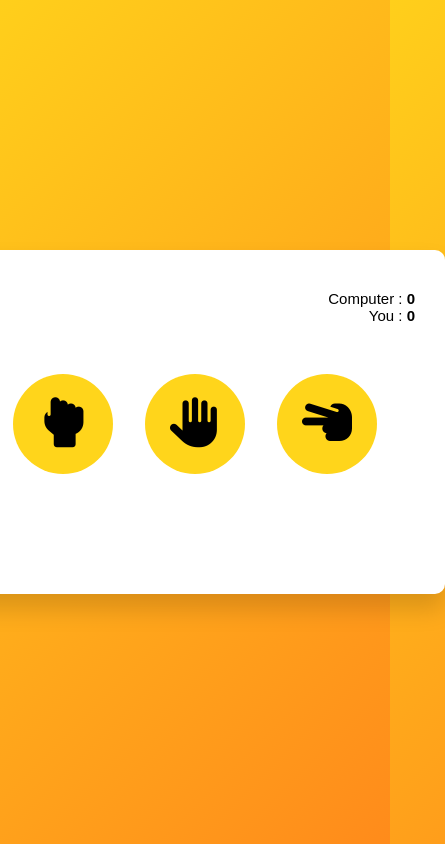
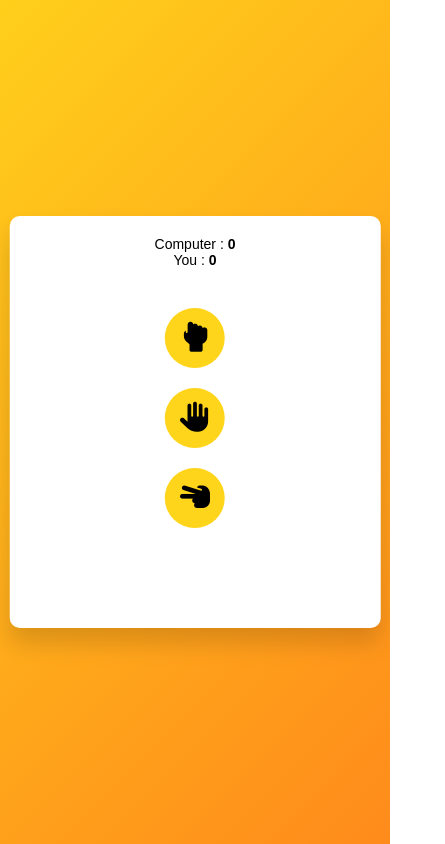
Before and after one commit to adarsh8358/Rock-Paper-Scissor-Game, a plain HTML site: page index.html in a window 390 px wide. Shown: the whole page, 445 px wide, since content can reach past the window. Drawn offline with Linux system fonts and the light colour scheme.

Commit message:
update 1

```diff
--- a/style.css
+++ b/style.css
@@ -1,72 +1,125 @@
 *,
 *:before,
-*:after{
+*:after {
   padding: 0;
   margin: 0;
   box-sizing: border-box;
 }
-body{
+
+body {
   height: 100vh;
-    background: linear-gradient(
-        135deg,
-        #ffcf1b,
-        #ff8b1b
-    );
+  background: linear-gradient(135deg, #ffcf1b, #ff8b1b);
 }
-.container{
-    width: 45%;
-    min-width: 500px;
+
+.container {
+  width: 90%;
+  max-width: 500px;
   background-color: #ffffff;
   padding: 40px 30px;
   position: absolute;
-    transform: translate(-50%,-50%);
+  transform: translate(-50%, -50%);
   top: 50%;
   left: 50%;
   border-radius: 10px;
-    box-shadow: 0 15px 25px rgba(0,0,0,0.15);
+  box-shadow: 0 15px 25px rgba(0, 0, 0, 0.15);
 }
-.scores{
-    margin-bottom: 50px;
+
+.scores {
+  margin-bottom: 40px;
   text-align: right;
 }
-.weapons{
-    width: 90%;
+
+.weapons {
+  width: 100%;
   margin: auto;
   display: flex;
   justify-content: space-around;
+  flex-wrap: wrap;
+  gap: 20px;
 }
-.weapons button{
+
+.weapons button {
   background-color: #ffd51b;
   color: #000000;
   border: none;
-    font-size: 50px;
-    height: 100px;
-    width: 100px;
+  font-size: 40px;
+  height: 80px;
+  width: 80px;
   border-radius: 50%;
   outline: none;
   cursor: pointer;
+  transition: transform 0.2s ease;
 }
-.details{
+
+.weapons button:hover {
+  transform: scale(1.1);
+}
+
+.details {
   margin-top: 30px;
   text-align: center;
 }
-.scores,.details{
-    font-family: 'Poppins',sans-serif;
+
+.scores,
+.details {
+  font-family: 'Poppins', sans-serif;
   font-weight: 400;
   font-size: 15px;
 }
-#result{
+
+#result {
   width: 180px;
   padding: 10px 0;
   margin: 30px auto;
   font-weight: 600;
   letter-spacing: 0.5px;
 }
+
 #user_choice,
-#computer_choice{
+#computer_choice {
   font-weight: 400;
   margin-bottom: 10px;
 }
-span{
+
+span {
   font-weight: 600;
 }
+
+/* ✅ RESPONSIVE BREAKPOINTS */
+
+@media (max-width: 768px) {
+  .container {
+    padding: 30px 20px;
+  }
+
+  .weapons button {
+    font-size: 30px;
+    height: 60px;
+    width: 60px;
+  }
+
+  #result {
+    width: 100%;
+  }
+}
+
+@media (max-width: 480px) {
+  .container {
+    width: 95%;
+    padding: 20px 15px;
+  }
+
+  .weapons {
+    flex-direction: column;
+    align-items: center;
+  }
+
+  .scores {
+    font-size: 14px;
+    text-align: center;
+  }
+
+  .details {
+    font-size: 14px;
+  }
+}
```
Lines whose indentation alone changed are shown as unchanged.
